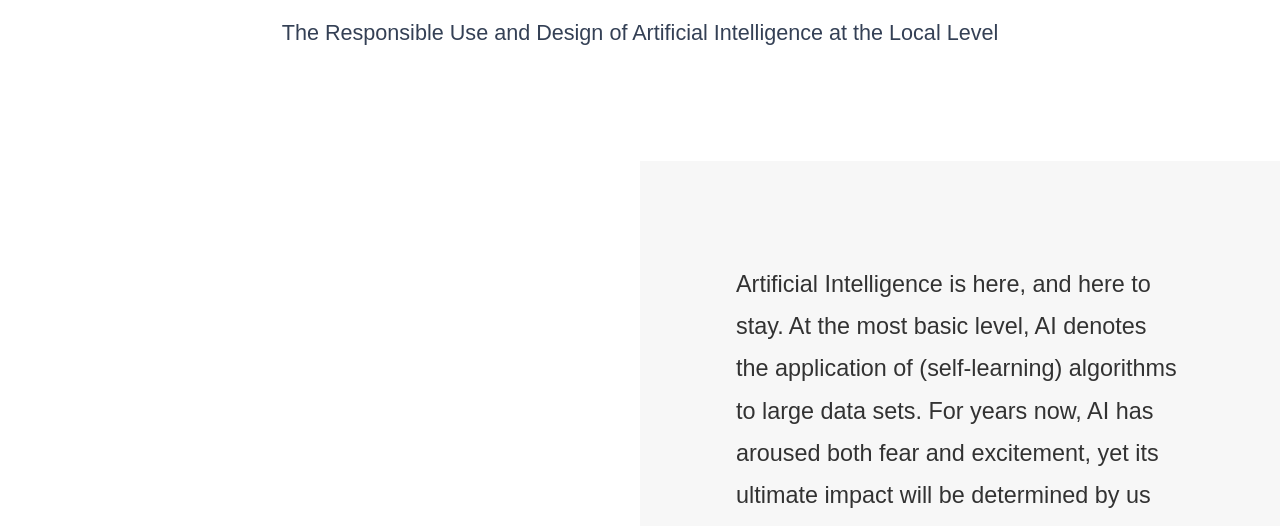
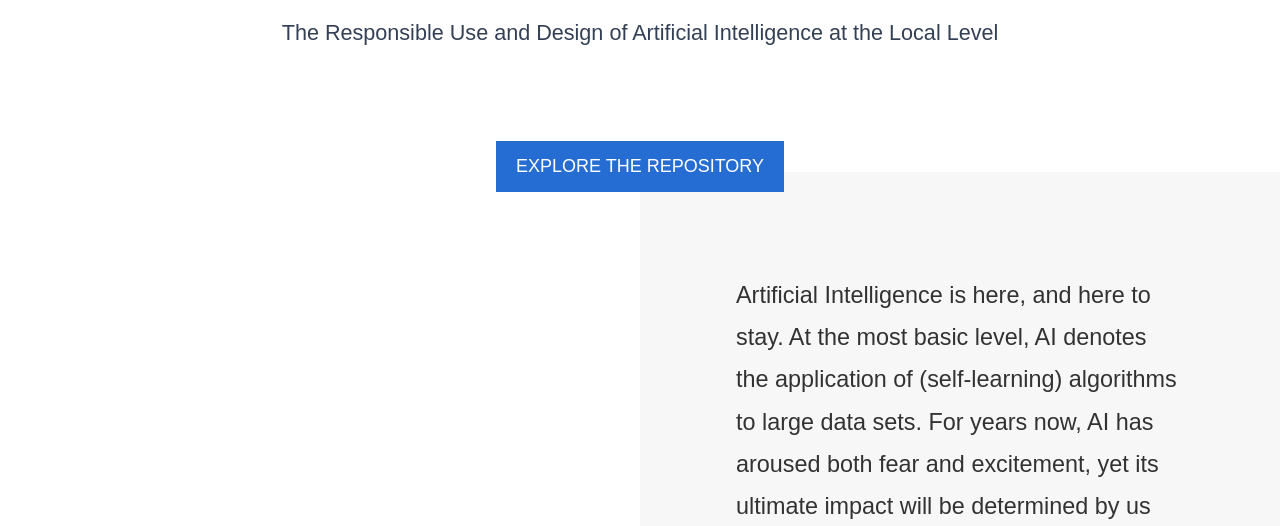
Before and after one commit to GovLab/ailocalism, a plain HTML site: page index.html in a window 1280 px wide. Shown: the part 264-790 px from the top of the page. Drawn offline with nearby package versions, Linux system fonts and the light colour scheme; a web font is replaced by a local one.

Commit message:
repo-button

```diff
--- a/css/styles.css
+++ b/css/styles.css
@@ -532,9 +532,9 @@ align-items: center;
   padding: 15px 20px;
   max-width: 350px;
   text-align: center;
-  margin:10px;
+  margin:-20px;
 }
-.home-btn:hover{
+.main-buttons a:hover{
   background-color: var(--theme-color);
   transition: all .6s ease;
 }
--- a/index.html
+++ b/index.html
@@ -91,6 +91,12 @@
     </section>
 
   </div>
+  <section>
+    <div class="main-buttons">
+      <a href="http://list.ailocalism.org" target="_blank" class="button ">Explore the Repository</a>
+    </div>
+  </section>
+
 
   <section id="about" class="dark-section">
     <div class="row">
```
Also changed, not shown: 2 other files.
